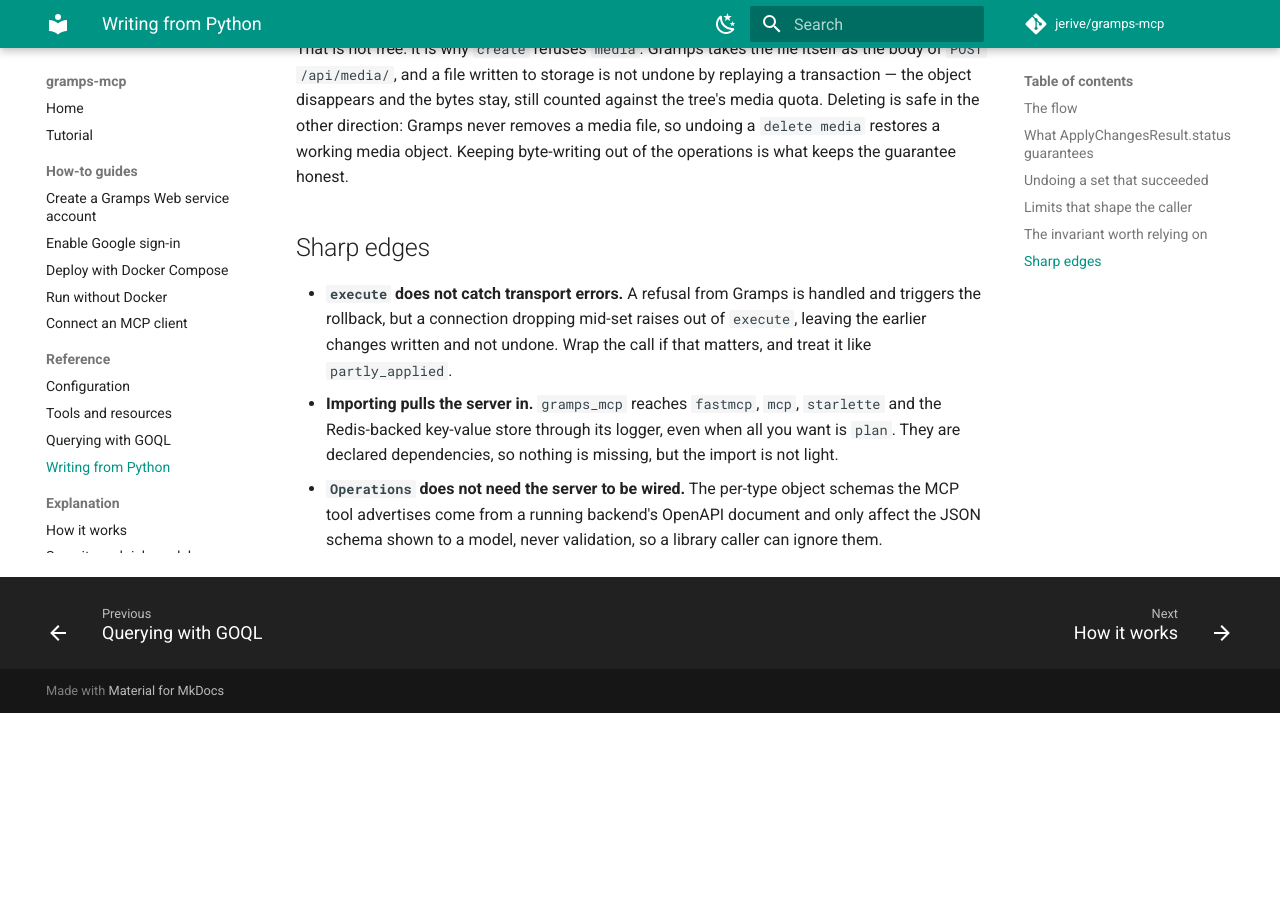
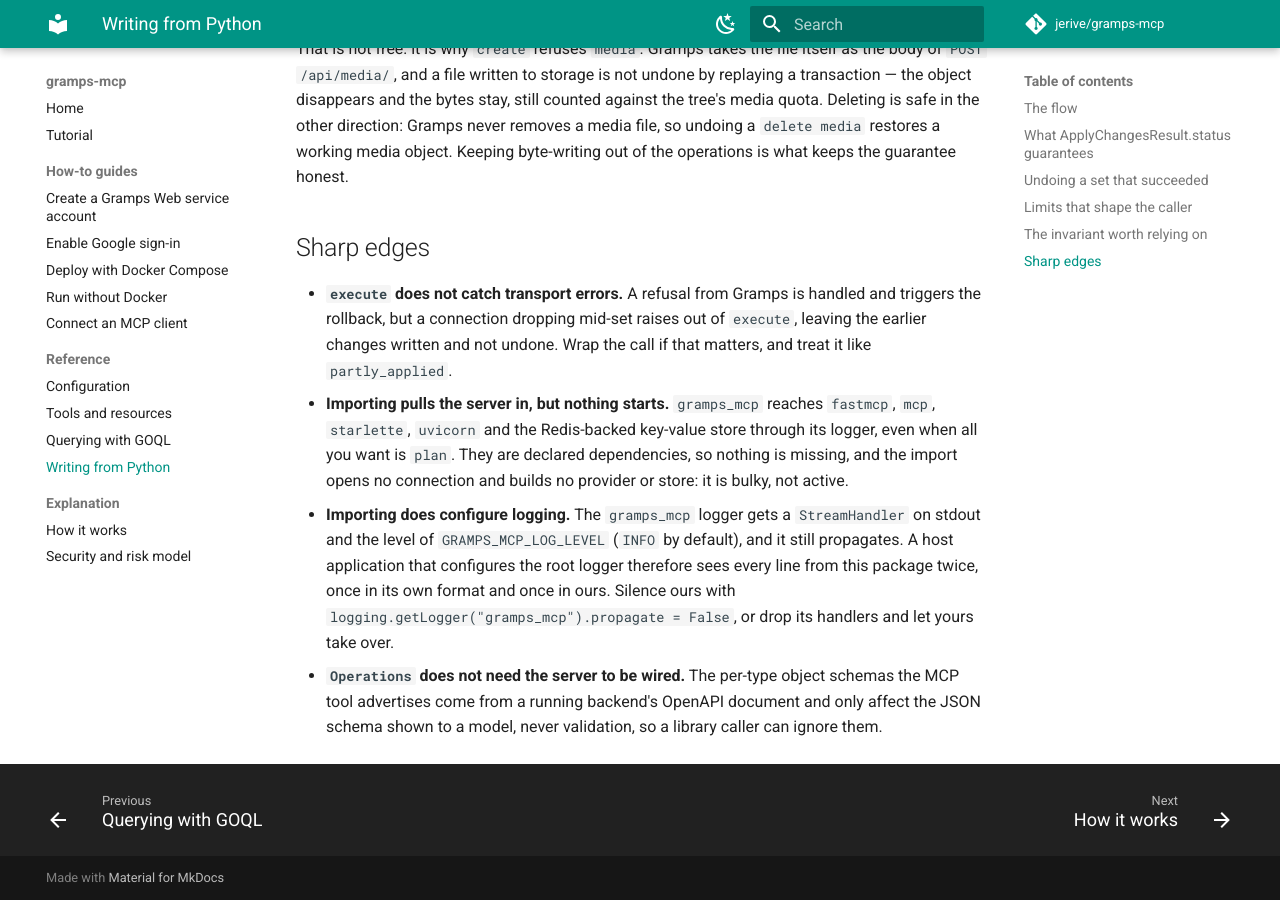
Before and after one commit to jerive/gramps-mcp, an MkDocs documentation site: the page built from docs/reference/python-api.md, in a window 1280 px wide and 900 px high, scrolled down 2932 px. Built offline with MkDocs 1.6.1 and Material for MkDocs 9.7.7, drawn with Linux system fonts in a browser that asks for light colours; comment, search, counter and statistics services are not loaded; before the commit the page ends 3645 px from its top, so only the background shows below that.

Commit message:
Say what importing actually does, and what it configures
The sharp-edge note said the import was heavy and left it there, which invites
the reader to picture a Redis connection. Measured: no socket is opened, no
provider or store is built -- it is bulky, not active.

Measuring it turned up something the note missed. Importing attaches a
StreamHandler to the `gramps_mcp` logger and sets its level, and the logger
still propagates, so a host application that configures the root logger sees
every line from this package twice.

Co-Authored-By: Claude Opus 5 <noreply@anthropic.com>

```diff
--- a/docs/reference/python-api.md
+++ b/docs/reference/python-api.md
@@ -134,10 +134,18 @@ what keeps the guarantee honest.
   handled and triggers the rollback, but a connection dropping mid-set raises
   out of `execute`, leaving the earlier changes written and not undone. Wrap the
   call if that matters, and treat it like `partly_applied`.
-- **Importing pulls the server in.** `gramps_mcp` reaches `fastmcp`, `mcp`,
-  `starlette` and the Redis-backed key-value store through its logger, even when
-  all you want is `plan`. They are declared dependencies, so nothing is missing,
-  but the import is not light.
+- **Importing pulls the server in, but nothing starts.** `gramps_mcp` reaches
+  `fastmcp`, `mcp`, `starlette`, `uvicorn` and the Redis-backed key-value store
+  through its logger, even when all you want is `plan`. They are declared
+  dependencies, so nothing is missing, and the import opens no connection and
+  builds no provider or store: it is bulky, not active.
+- **Importing does configure logging.** The `gramps_mcp` logger gets a
+  `StreamHandler` on stdout and the level of `GRAMPS_MCP_LOG_LEVEL` (`INFO` by
+  default), and it still propagates. A host application that configures the root
+  logger therefore sees every line from this package twice, once in its own
+  format and once in ours. Silence ours with
+  `logging.getLogger("gramps_mcp").propagate = False`, or drop its handlers and
+  let yours take over.
 - **`Operations` does not need the server to be wired.** The per-type object
   schemas the MCP tool advertises come from a running backend's OpenAPI document
   and only affect the JSON schema shown to a model, never validation, so a
```
